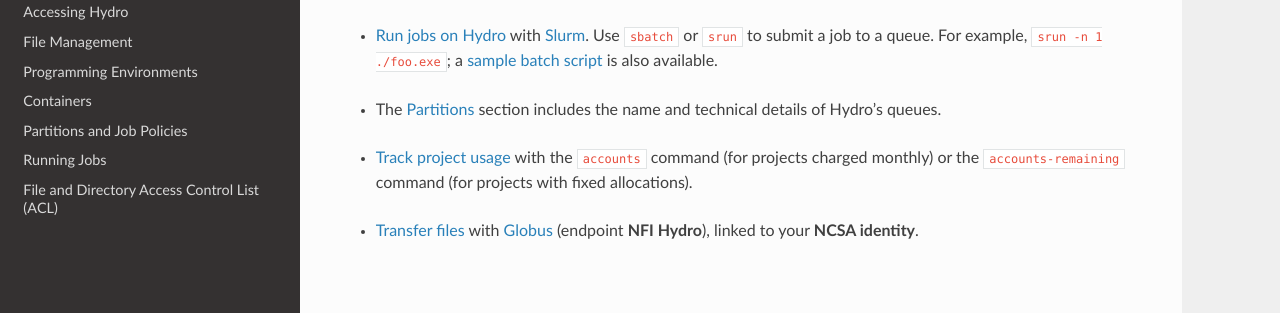
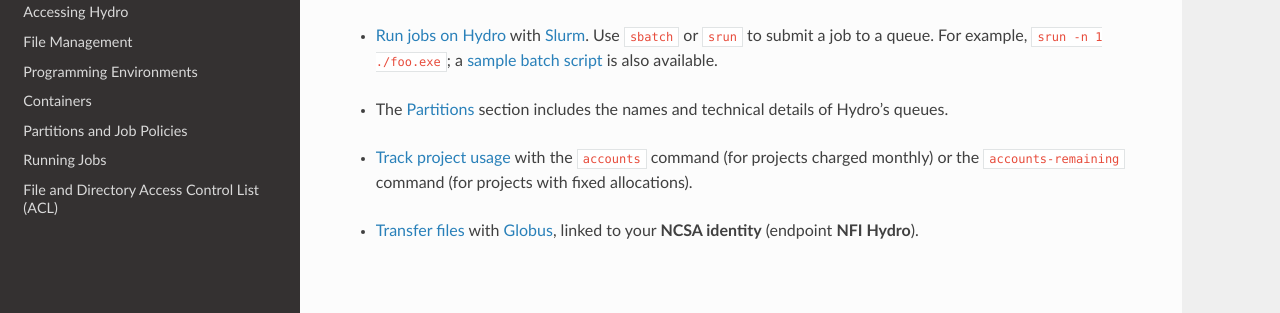
Before and after one commit to ncsa/hydro_documentation, a Sphinx documentation site: the page built from docs/source/quick-start.rst, in a window 1280 px wide and 937 px high. Shown: the part 456-769 px from the top of the window. Built offline with Sphinx 7.4.7 and the Read the Docs theme 2.0.0, drawn with Linux system fonts in a browser that asks for light colours.

Commit message:
Update quick-start.rst

```diff
--- a/docs/source/quick-start.rst
+++ b/docs/source/quick-start.rst
@@ -25,7 +25,7 @@
 
 ..
 
-- The :ref:`Partitions <partitions-job-policies>` section includes the name and technical details of Hydro's queues.
+- The :ref:`Partitions <partitions-job-policies>` section includes the names and technical details of Hydro's queues.
 
 ..
 
@@ -33,6 +33,6 @@
 
 ..
 
-- :ref:`Transfer files <globus>` with `Globus <https://www.globus.org>`_ (endpoint **NFI Hydro**), linked to your **NCSA identity**.
+- :ref:`Transfer files <globus>` with `Globus <https://www.globus.org>`_, linked to your **NCSA identity** (endpoint **NFI Hydro**).
 
 |
```
